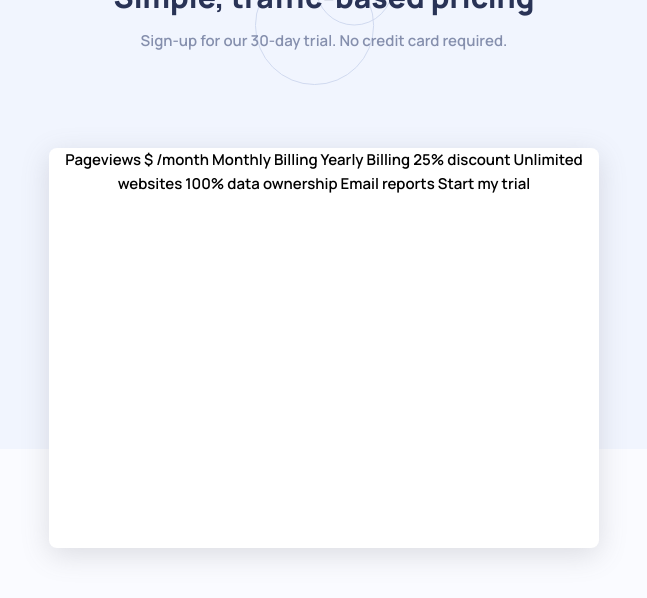
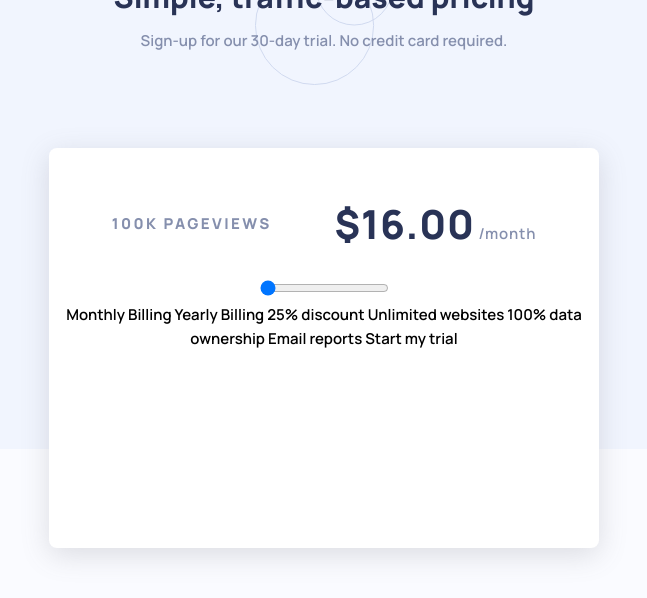
Before and after one commit to sammycaesar/interactive-pricing-component, a plain HTML site: page index.html in a window 1280 px wide. Shown: the whole page, without its empty margins (316-963 px from the left). Drawn offline with Linux system fonts and the light colour scheme.

Commit message:
update to css and html

```diff
--- a/index.html
+++ b/index.html
@@ -23,8 +23,17 @@
       </div>
 
       <div class="pricing-card">
-        Pageviews $ /month Monthly Billing Yearly Billing 25% discount Unlimited
-        websites 100% data ownership Email reports Start my trial
+        <div class="pricing-info">
+          <div class="pageviews">100k Pageviews</div>
+          <div class="per-month"><span>$16.00</span> /month</div>
+        </div>
+
+        <div class="slider">
+          <input type="range" min="0" max="0" />
+        </div>
+
+        Monthly Billing Yearly Billing 25% discount Unlimited websites 100% data
+        ownership Email reports Start my trial
       </div>
     </div>
   </body>
--- a/style.css
+++ b/style.css
@@ -1,4 +1,9 @@
 @import url("https://fonts.googleapis.com/css2?family=Manrope:wght@600;800&display=swap");
+
+:root {
+  --color-grayish-blue: hsl(225, 20%, 60%);
+  --color-dark-blue: hsl(227, 35%, 25%);
+}
 
 * {
   box-sizing: border-box;
@@ -26,7 +31,7 @@ h1 {
 }
 
 p {
-  color: hsl(225, 20%, 60%);
+  color: var(--color-grayish-blue);
 }
 
 .message {
@@ -40,6 +45,7 @@ p {
 }
 
 .pricing-card {
+  display: flex;
   flex-direction: column;
   background-color: white;
   height: 400px;
@@ -47,3 +53,34 @@ p {
   border-radius: 8px;
   box-shadow: rgba(100, 100, 111, 0.2) 0px 7px 29px 0px;
 }
+
+.pricing-info {
+  display: inline-flex;
+  justify-content: space-evenly;
+
+  margin: 4rem 0 2rem 0;
+}
+
+.pageviews {
+  color: var(--color-grayish-blue);
+  text-transform: uppercase;
+  letter-spacing: 0.15rem;
+  font-weight: 800;
+}
+
+.per-month {
+  color: var(--color-grayish-blue);
+  letter-spacing: 0.05rem;
+  font-weight: 600;
+}
+
+.per-month span {
+  color: var(--color-dark-blue);
+  font-size: 2.5rem;
+  font-weight: 800;
+}
+
+/* Slider */
+.slider {
+  max-width: 100%;
+}
```
